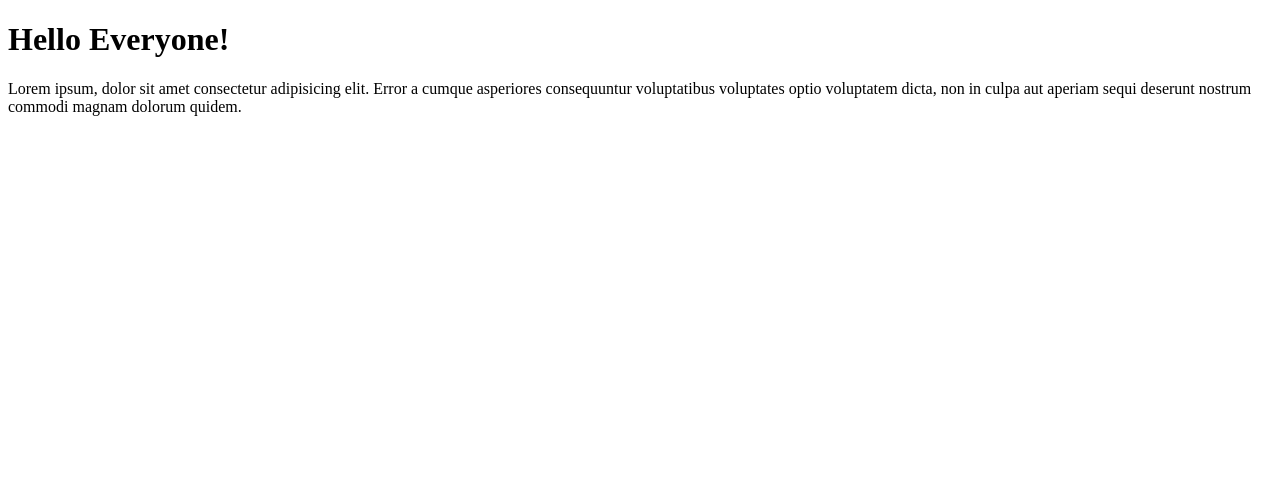
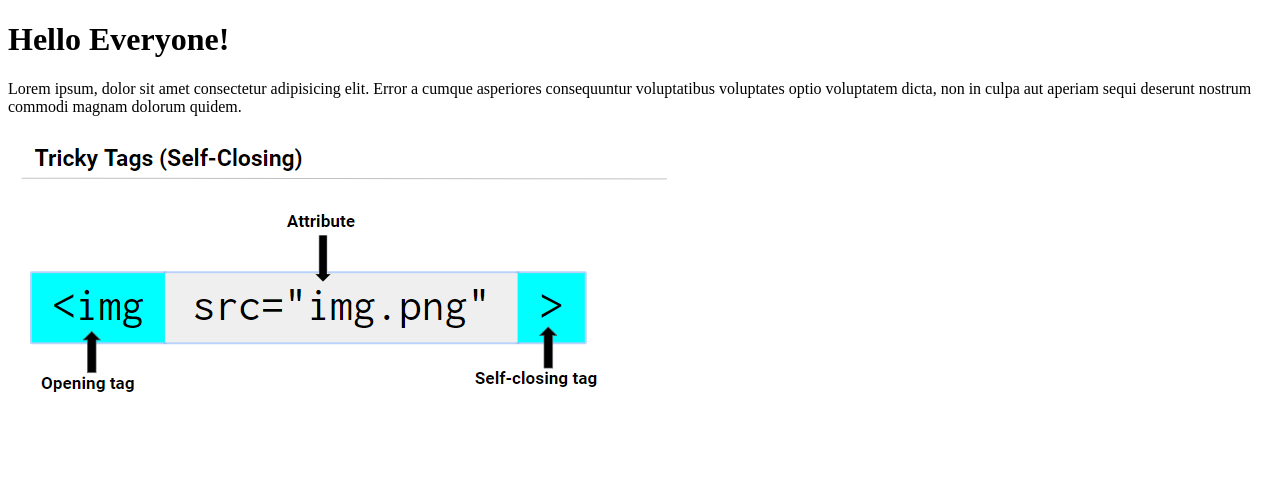
Before and after one commit to Camilasbarros/learning_git_github, a plain HTML site: page index.html in a window 1280 px wide. Drawn offline with Linux system fonts and the light colour scheme.

Commit message:
add images

```diff
--- a/index.html
+++ b/index.html
@@ -10,6 +10,7 @@
 <body>
     <h1> Hello Everyone!</h1>
 <p>Lorem ipsum, dolor sit amet consectetur adipisicing elit. Error a cumque asperiores consequuntur voluptatibus voluptates optio voluptatem dicta, non in culpa aut aperiam sequi deserunt nostrum commodi magnam dolorum quidem.</P>
+<img src="./learning_git_github/assets/images/code.png" alt="">
 <body>
 
 </html>
```
Also changed, not shown: assets/images/code.png (added).
